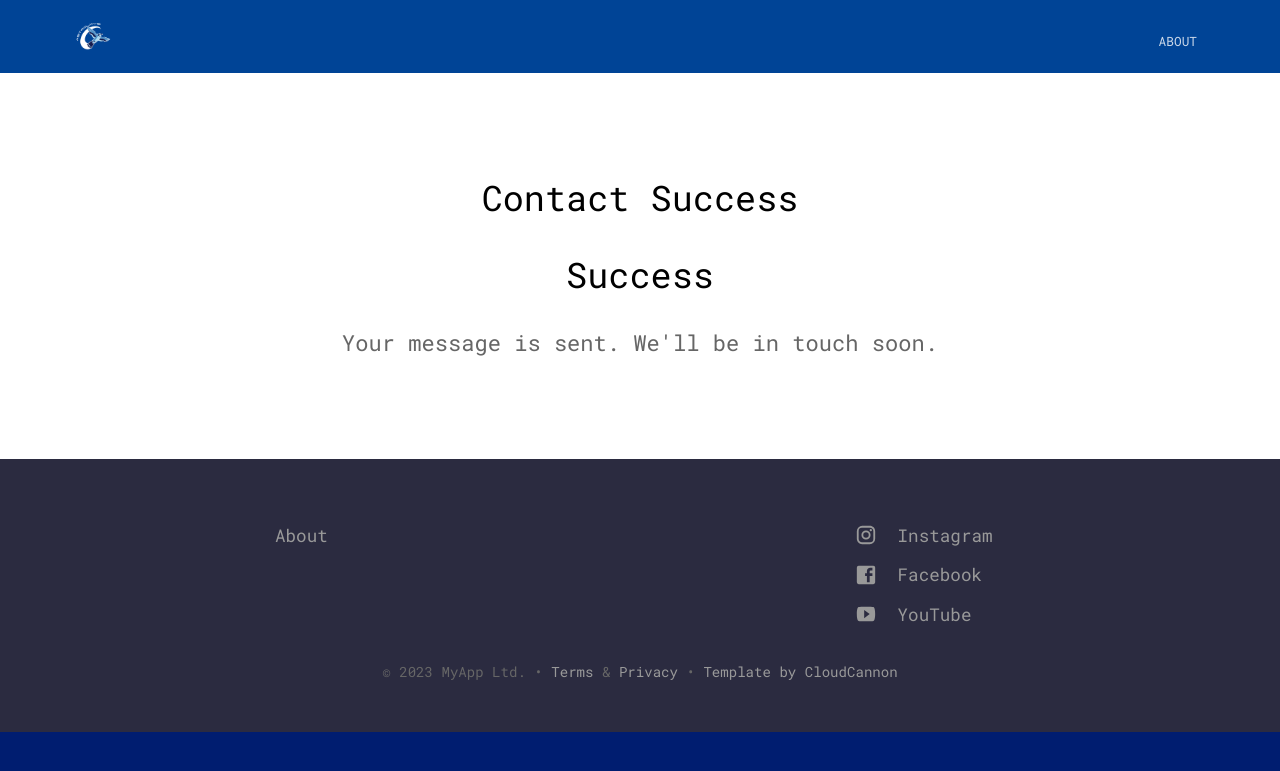
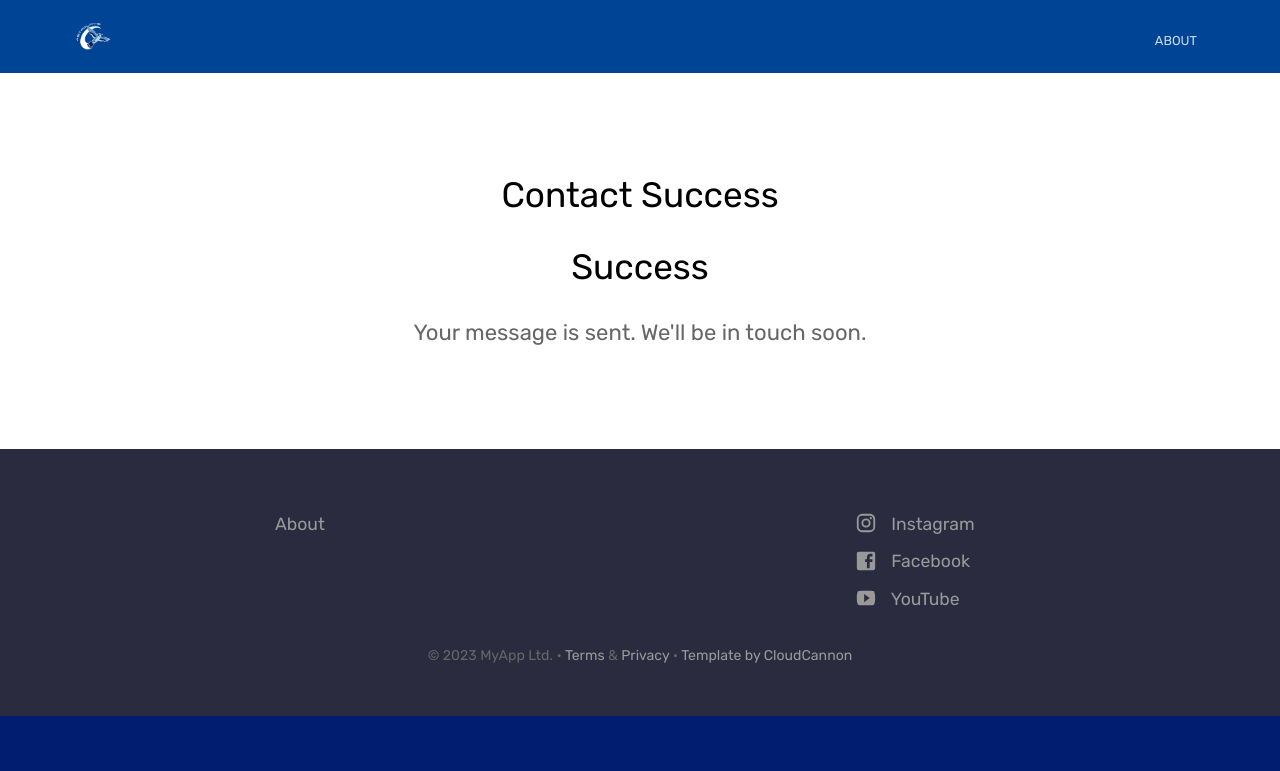
Before and after one commit to AstroJays/AstroJays.github.io, a Jekyll site: the page built from contact-success.html, in a window 1280 px wide. Shown: the top 771 px of the page. Built offline with Jekyll 4.4.1, drawn with Linux system fonts in a browser that asks for light colours.

Commit message:
Fonts, pics, etc

```diff
--- a/_layouts/default.html
+++ b/_layouts/default.html
@@ -20,7 +20,9 @@
 			<script async src='https://www.google-analytics.com/analytics.js'></script>
 		{% endif %}
 
-		<link href="https://fonts.googleapis.com/css2?family=Roboto+Mono&display=swap" rel="stylesheet">
+		<link rel="preconnect" href="https://fonts.googleapis.com">
+		<link rel="preconnect" href="https://fonts.gstatic.com" crossorigin>
+		<link href="https://fonts.googleapis.com/css2?family=Rubik&display=swap" rel="stylesheet">
 
 	</head>
 	<body>
--- a/_sass/elements.scss
+++ b/_sass/elements.scss
@@ -8,7 +8,7 @@ html, body {
 }
 
 body {
-	font-family: $Monospace;
+	font-family: $Rubik;
 }
 
 a {
--- a/_sass/variables.scss
+++ b/_sass/variables.scss
@@ -8,4 +8,4 @@ $mid-point: "(min-width: 620px)";
 $desktop: "(min-width: 768px)";
 
 // google web fonts
-$Monospace: 'Roboto Mono', monospace;
+$Rubik: 'Rubik', sans-serif;
--- a/about.html
+++ b/about.html
@@ -8,8 +8,8 @@ description: >-
 	{% for person in site.staff_members %}
 		<li>
 			<div class="square-image"><img src= "{{ person.image_path }}" alt="{{ person.name }}"/></div>
-			<div class="name">{{ person.name }}</div>
-			<div class="subsystem">{{ person.subsystem }}</div>
+			<div class="name"><strong>{{ person.name }}</strong></div>
+			<div class="subsystem">{{ person.position }}</div>
 			<div class="yearmajor">{{ person.yearmajor }}</div>
 		</li>
 	{% endfor %}
--- a/index.html
+++ b/index.html
@@ -17,7 +17,7 @@ description: High-Power Rocketry Team @ Johns Hopkins University
 		<div class="container flex">
 			<div class="text editable">
 				<h2>What is high-powered rocketry?</h2>
-				<p>High powered rockets have the capacity to travel miles up into the atmosphere, and must be engineered and built to survive the harsh aerodynamic, inertial, and internal propulsive loads required to launch rockets to these extreme altitudes. It requires complex, well-designed remote operated control systems, radio-based telemetry, reliable and robust recovery systems, and a great team of rocket scientists and supersonic fluids analysts to hit our desired flight trajectories.</p>
+				<p>High powered rockets have the capacity to travel miles up into the atmosphere, and must be engineered and built to survive the harsh aerodynamic, inertial, and internal propulsive loads required to launch rockets to these extreme altitudes. It requires complex, well-designed remote operated control systems, radio-based telemetry, reliable and robust recovery systems, and a great team of rocket scientists to hit our desired flight trajectories.</p>
 			</div>
 			<div class="image">
 				<img src="{{ site.baseurl }}/images/index/sasha_lv2_launch.png" alt="Launch" class="screenshot editable" />
```
Also changed, not shown: _staff_members/4-mac.md (added, +6 -0 lines), images/team_members/sasha.jpg (added), images/team_members/sasha_alternate.jpg (deleted), 1 other file.
